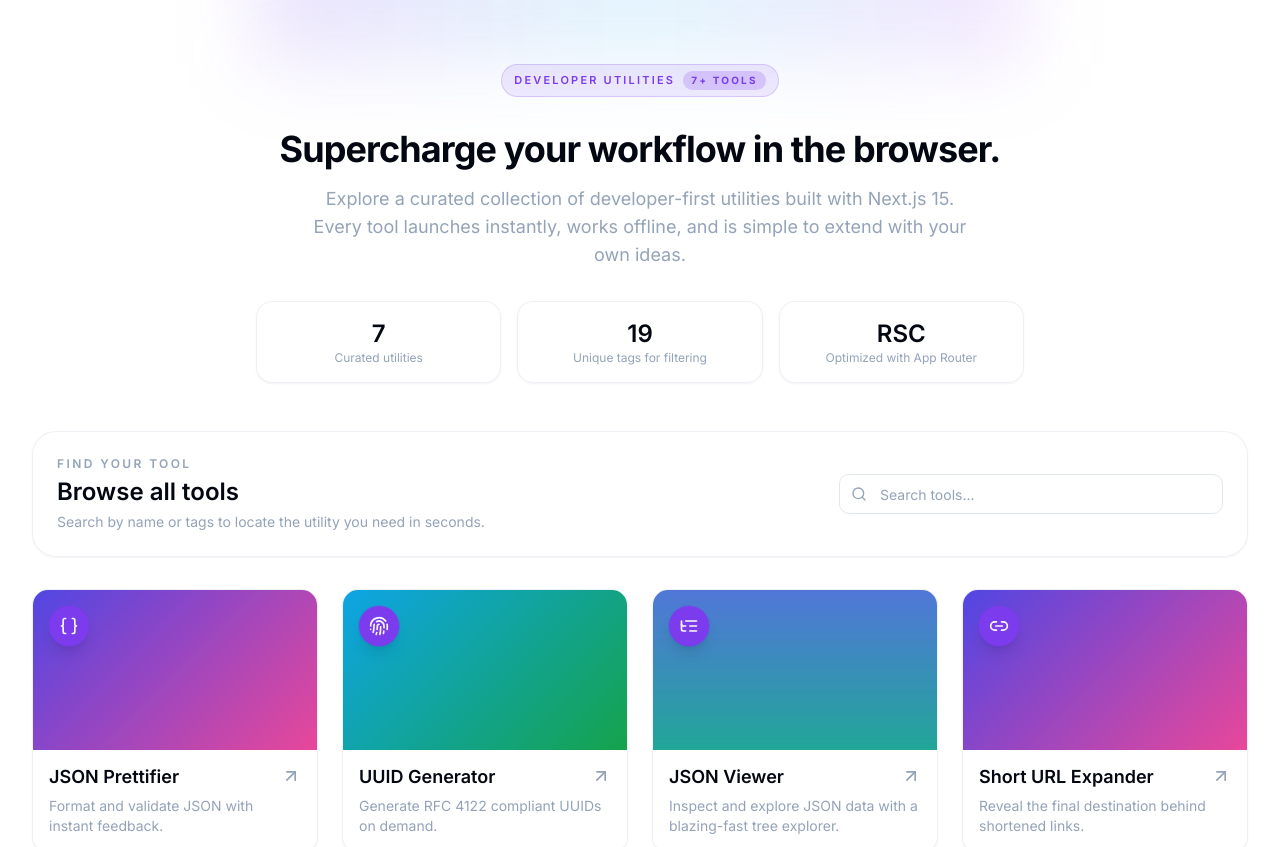
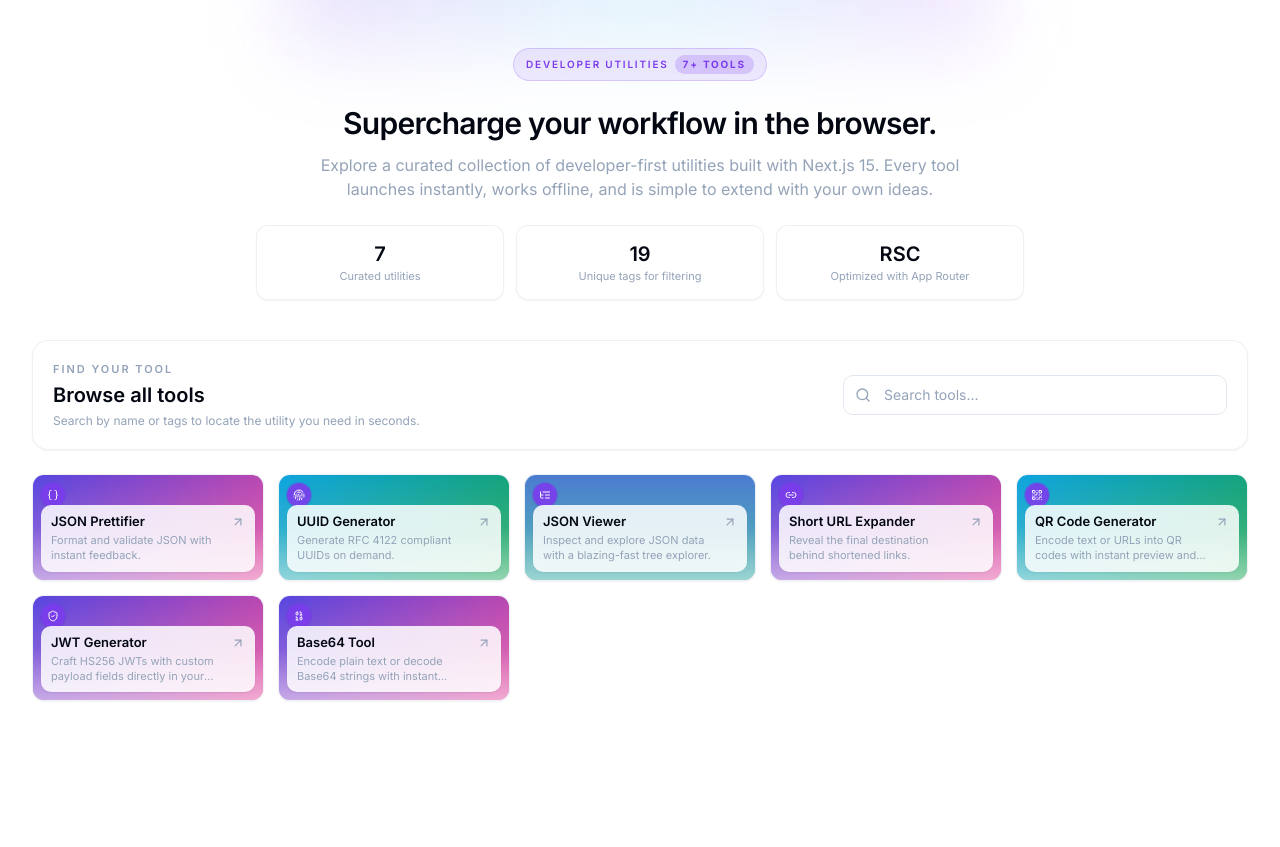
Before and after one commit to chandanankush/dev-tools, a Next.js app: page / in a window 1280 px wide. Shown: the top 847 px of the page. After the commit the page ends 800 px from the top, so only its background shows below. Built offline with nearby package versions, Linux system fonts and the light colour scheme; no server answers.

Commit message:
added base64

```diff
--- a/app/layout.tsx
+++ b/app/layout.tsx
@@ -35,9 +35,9 @@ export const metadata: Metadata = {
     googleBot: {
       index: true,
       follow: true,
-      maxSnippet: -1,
-      maxImagePreview: "large",
-      maxVideoPreview: -1,
+      "max-snippet": -1,
+      "max-image-preview": "large",
+      "max-video-preview": -1,
     },
   },
   openGraph: {
--- a/app/page.tsx
+++ b/app/page.tsx
@@ -7,38 +7,38 @@ const totalTags = new Set(toolSummaries.flatMap((tool) => tool.tags)).size;
 export default function HomePage() {
   return (
     <main className="relative isolate overflow-hidden">
-      <div className="pointer-events-none absolute inset-x-0 -top-32 -z-10 blur-2xl">
-        <div className="mx-auto h-48 w-[48rem] bg-gradient-to-r from-primary/25 via-sky-500/20 to-purple-500/25 opacity-60" />
+      <div className="pointer-events-none absolute inset-x-0 -top-28 -z-10 blur-2xl">
+        <div className="mx-auto h-40 w-[44rem] bg-gradient-to-r from-primary/25 via-sky-500/20 to-purple-500/25 opacity-60" />
       </div>
-      <div className="container space-y-10 py-12 sm:space-y-12 sm:py-16">
-        <header className="mx-auto flex flex-col items-center gap-6 text-center sm:max-w-3xl sm:gap-8">
-          <div className="inline-flex items-center gap-2 rounded-full border border-primary/20 bg-primary/10 px-3 py-1.5 text-[11px] font-semibold uppercase tracking-[0.2em] text-primary">
+      <div className="container space-y-8 py-10 sm:space-y-10 sm:py-12">
+        <header className="mx-auto flex flex-col items-center gap-5 text-center sm:max-w-3xl sm:gap-6">
+          <div className="inline-flex items-center gap-1.5 rounded-full border border-primary/20 bg-primary/10 px-3 py-1.5 text-[10px] font-semibold uppercase tracking-[0.18em] text-primary">
             Developer Utilities
             <span className="rounded-full bg-primary/20 px-2 py-0.5 text-[10px] font-bold text-primary">
               {totalTools}+ tools
             </span>
           </div>
-          <div className="space-y-3 sm:space-y-4">
-            <h1 className="text-3xl font-bold tracking-tight sm:text-4xl">
+          <div className="space-y-2.5 sm:space-y-3">
+            <h1 className="text-2xl font-semibold tracking-tight sm:text-3xl">
               Supercharge your workflow in the browser.
             </h1>
-            <p className="mx-auto max-w-2xl text-base text-muted-foreground sm:text-lg">
+            <p className="mx-auto max-w-2xl text-sm text-muted-foreground sm:text-base">
               Explore a curated collection of developer-first utilities built with Next.js 15. Every
               tool launches instantly, works offline, and is simple to extend with your own ideas.
             </p>
           </div>
-          <div className="grid w-full gap-3 sm:grid-cols-3 sm:gap-4">
-            <div className="rounded-2xl border border-border/60 bg-card/80 p-4 shadow-sm">
-              <p className="text-2xl font-semibold text-card-foreground">{totalTools}</p>
-              <p className="text-xs text-muted-foreground">Curated utilities</p>
+          <div className="grid w-full gap-2.5 sm:grid-cols-3 sm:gap-3">
+            <div className="rounded-xl border border-border/60 bg-card/80 p-3.5 shadow-sm">
+              <p className="text-xl font-semibold text-card-foreground">{totalTools}</p>
+              <p className="text-[11px] text-muted-foreground">Curated utilities</p>
             </div>
-            <div className="rounded-2xl border border-border/60 bg-card/80 p-4 shadow-sm">
-              <p className="text-2xl font-semibold text-card-foreground">{totalTags}</p>
-              <p className="text-xs text-muted-foreground">Unique tags for filtering</p>
+            <div className="rounded-xl border border-border/60 bg-card/80 p-3.5 shadow-sm">
+              <p className="text-xl font-semibold text-card-foreground">{totalTags}</p>
+              <p className="text-[11px] text-muted-foreground">Unique tags for filtering</p>
             </div>
-            <div className="rounded-2xl border border-border/60 bg-card/80 p-4 shadow-sm">
-              <p className="text-2xl font-semibold text-card-foreground">RSC</p>
-              <p className="text-xs text-muted-foreground">Optimized with App Router</p>
+            <div className="rounded-xl border border-border/60 bg-card/80 p-3.5 shadow-sm">
+              <p className="text-xl font-semibold text-card-foreground">RSC</p>
+              <p className="text-[11px] text-muted-foreground">Optimized with App Router</p>
             </div>
           </div>
         </header>
--- a/components/ToolCard.tsx
+++ b/components/ToolCard.tsx
@@ -51,30 +51,30 @@ export function ToolCard({
     <Link
       href={`/tools/${slug}`}
       className={cn(
-        "group relative flex h-full flex-col overflow-hidden rounded-2xl border border-border/60 bg-card/95 shadow-sm transition hover:border-border hover:shadow-lg focus-visible:outline-none focus-visible:ring-2 focus-visible:ring-ring focus-visible:ring-offset-2",
+        "group relative flex h-full flex-col overflow-hidden rounded-lg border border-border/60 bg-card shadow-sm transition hover:border-border hover:shadow-md focus-visible:outline-none focus-visible:ring-2 focus-visible:ring-ring focus-visible:ring-offset-2",
         className
       )}
     >
-      <div className="relative aspect-video w-full overflow-hidden bg-muted">
+      <div className="relative aspect-[11/5] w-full overflow-hidden bg-muted">
         <img
           src={thumbnail}
           alt={`${title} thumbnail`}
           className="h-full w-full object-cover transition duration-300 group-hover:scale-105"
           loading="lazy"
         />
-        <div className="absolute inset-0 bg-gradient-to-t from-background/80 via-background/20 to-transparent opacity-0 transition-opacity duration-300 group-hover:opacity-100" />
+        <div className="absolute inset-0 bg-gradient-to-t from-background/90 via-background/20 to-transparent opacity-60 transition-opacity duration-300 group-hover:opacity-80" />
         {Icon ? (
-          <div className="absolute left-4 top-4 flex h-10 w-10 items-center justify-center rounded-full bg-primary text-primary-foreground shadow-lg ring-1 ring-primary/30">
-            <Icon className="h-5 w-5" aria-hidden />
+          <div className="absolute left-2 top-2 flex h-6 w-6 items-center justify-center rounded-full bg-primary/90 text-primary-foreground shadow ring-1 ring-primary/30">
+            <Icon className="h-3 w-3" aria-hidden />
           </div>
         ) : null}
-      </div>
-      <div className="flex flex-1 flex-col gap-2 p-4">
-        <div className="flex items-start justify-between gap-2">
-          <h3 className="text-lg font-semibold leading-tight text-card-foreground">{title}</h3>
-          <ArrowUpRight className="h-5 w-5 shrink-0 text-muted-foreground transition group-hover:translate-x-1 group-hover:-translate-y-1 group-hover:text-primary" />
+        <div className="absolute inset-x-2 bottom-2 flex items-start justify-between gap-2 rounded-md bg-background/85 px-2.5 py-2 text-left shadow-sm backdrop-blur">
+          <div className="flex-1 space-y-1">
+            <h3 className="truncate text-[13px] font-semibold leading-tight text-card-foreground">{title}</h3>
+            <p className="line-clamp-2 text-[11px] leading-snug text-muted-foreground">{description}</p>
+          </div>
+          <ArrowUpRight className="mt-0.5 h-3.5 w-3.5 shrink-0 text-muted-foreground transition group-hover:translate-x-0.5 group-hover:-translate-y-0.5 group-hover:text-primary" />
         </div>
-        <p className="text-sm text-muted-foreground">{description}</p>
       </div>
     </Link>
   );
--- a/components/ToolGallery.tsx
+++ b/components/ToolGallery.tsx
@@ -19,17 +19,17 @@ export function ToolGallery({ tools }: ToolGalleryProps) {
   const toolCount = filtered.length;
 
   return (
-    <section className="space-y-8">
-      <div className="rounded-3xl border border-border/60 bg-card/80 p-6 shadow-sm backdrop-blur">
-        <div className="flex flex-col gap-4 sm:flex-row sm:items-center sm:justify-between">
+    <section className="space-y-6">
+      <div className="rounded-2xl border border-border/60 bg-card/80 p-5 shadow-sm backdrop-blur">
+        <div className="flex flex-col gap-3 sm:flex-row sm:items-center sm:justify-between">
           <div className="space-y-1">
-            <p className="text-xs font-semibold uppercase tracking-[0.2em] text-muted-foreground">
+            <p className="text-[11px] font-semibold uppercase tracking-[0.18em] text-muted-foreground">
               Find your tool
             </p>
-            <h2 className="text-xl font-semibold text-card-foreground sm:text-2xl">
+            <h2 className="text-lg font-semibold text-card-foreground sm:text-xl">
               {query ? `Showing ${toolCount} match${toolCount === 1 ? "" : "es"}` : "Browse all tools"}
             </h2>
-            <p className="text-sm text-muted-foreground">
+            <p className="text-xs text-muted-foreground">
               Search by name or tags to locate the utility you need in seconds.
             </p>
           </div>
@@ -39,14 +39,14 @@ export function ToolGallery({ tools }: ToolGalleryProps) {
               onChange={(event) => setQuery(event.target.value)}
               placeholder="Search tools..."
               aria-label="Search tools"
-              className="pl-10"
+              className="h-10 pl-10 text-sm"
             />
             <Search className="pointer-events-none absolute left-3 top-1/2 h-4 w-4 -translate-y-1/2 text-muted-foreground" />
           </div>
         </div>
       </div>
 
-      <div className="grid gap-6 sm:grid-cols-2 lg:grid-cols-3 xl:grid-cols-4">
+      <div className="grid gap-3.5 sm:grid-cols-2 md:grid-cols-3 lg:grid-cols-4 xl:grid-cols-5">
         {filtered.map((tool) => (
           <ToolCard
             key={tool.slug}
--- a/package.json
+++ b/package.json
@@ -25,6 +25,7 @@
   },
   "devDependencies": {
     "@types/node": "^20.12.12",
+    "@types/qrcode": "^1.5.5",
     "@types/react": "^18.3.3",
     "@types/react-dom": "^18.3.0",
     "autoprefixer": "^10.4.19",
```
Also changed, not shown: 1 other file (tests, documents, lock files or other folders).
